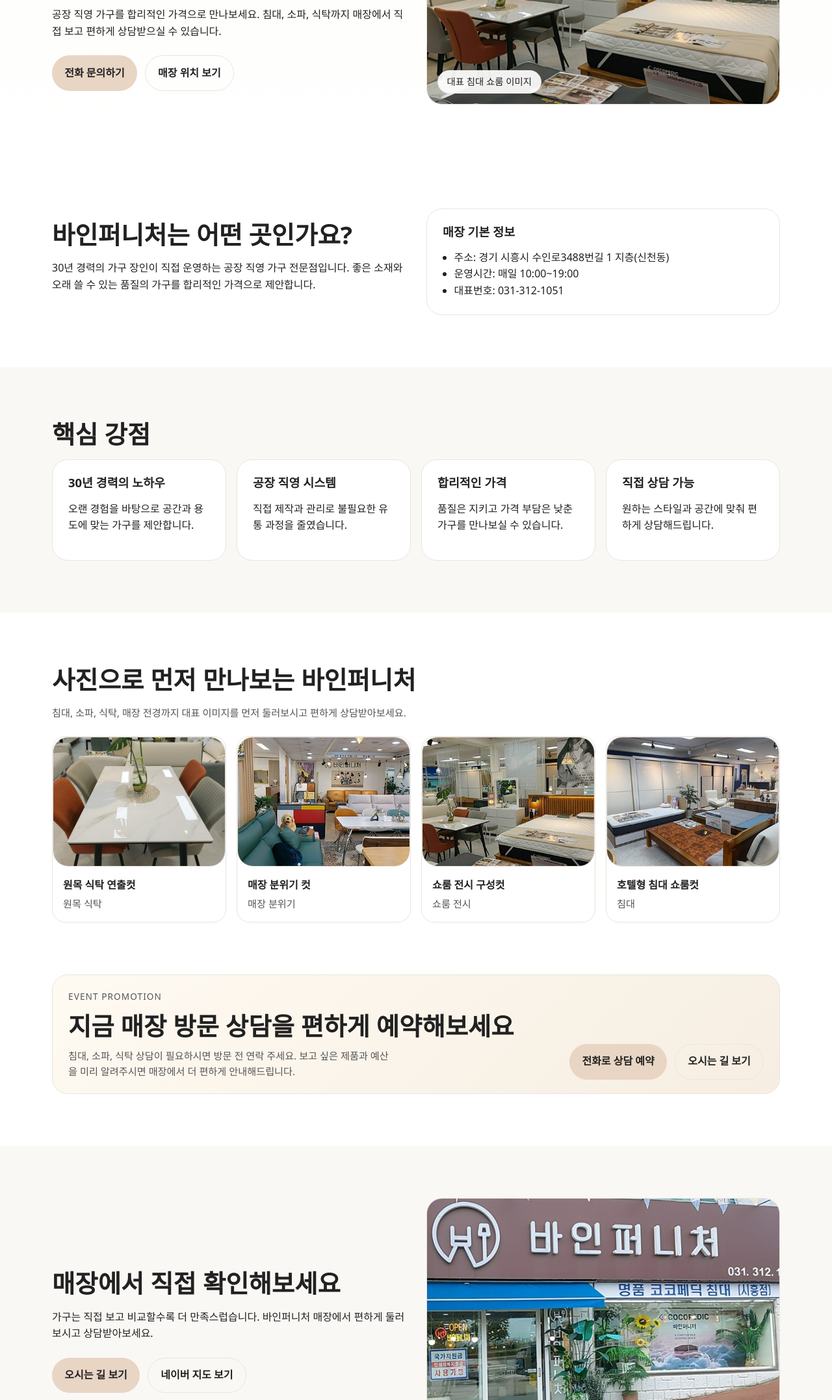
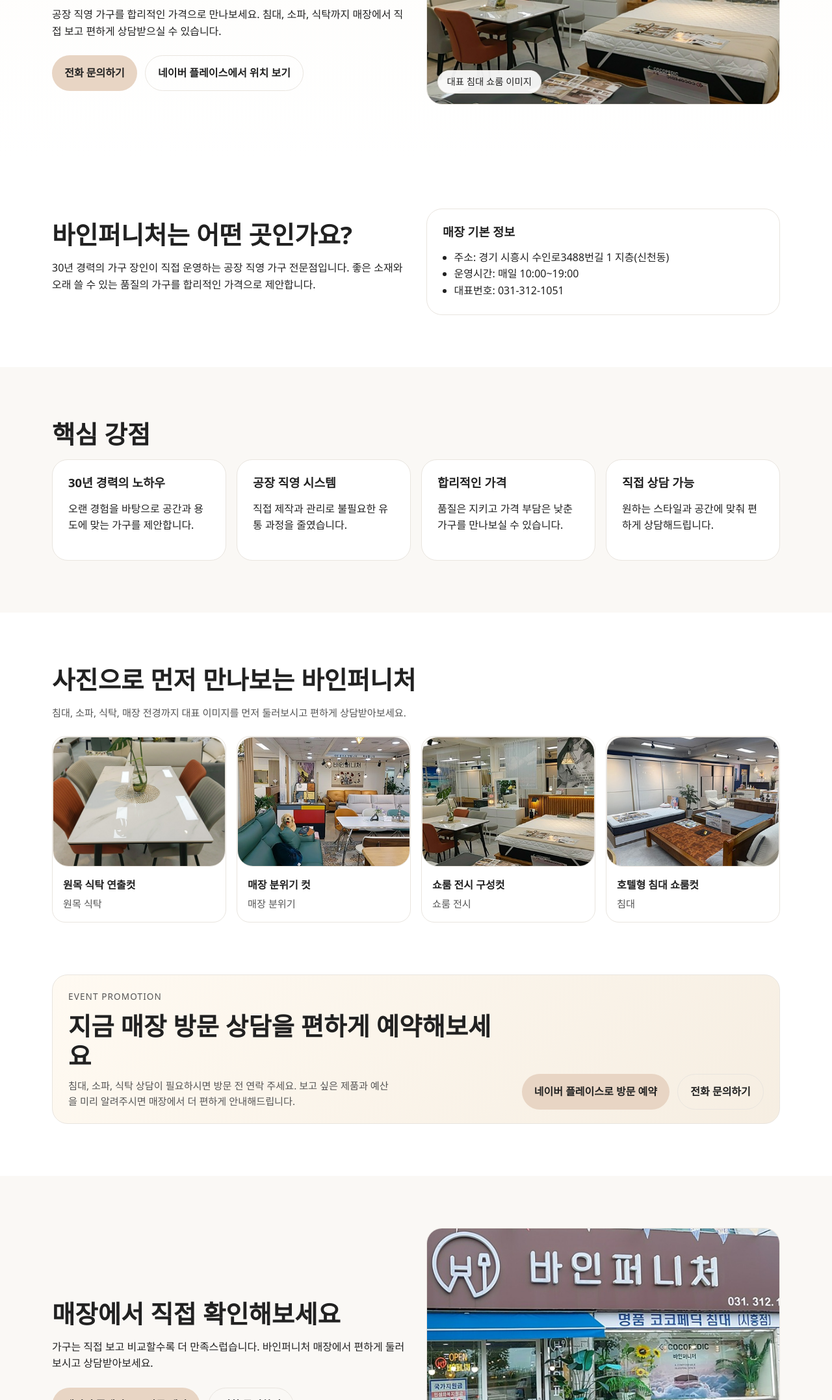
Before and after one commit to vinefurniture/vinefurniture-site, an Astro site: page / in a window 1280 px wide. Shown: the part 405-2560 px from the top of the page at 65% size. Built offline with nearby package versions, Linux system fonts and the light colour scheme; Astro itself is replaced by a stand-in of ours.

Commit message:
feat: route visit CTAs to naver place

```diff
--- a/scripts/check-preview-readiness.mjs
+++ b/scripts/check-preview-readiness.mjs
@@ -9,7 +9,7 @@
 const visibleGalleryCount = assetManifest.gallery.filter((asset) => asset.visible !== false).length;
 const homeGalleryCount = Math.min(4, visibleGalleryCount);
 const homePromoEnabled = siteContent.home?.promo?.enabled !== false;
-const homePhoneHrefCount = homePromoEnabled ? 3 : 2;
+const homePhoneHrefCount = homePromoEnabled ? 4 : 2;
 
 const pageChecks = [
   {
--- a/src/data/site-content.json
+++ b/src/data/site-content.json
@@ -54,8 +54,8 @@
     "heroBody": "공장 직영 가구를 합리적인 가격으로 만나보세요. 침대, 소파, 식탁까지 매장에서 직접 보고 편하게 상담받으실 수 있습니다.",
     "heroPrimaryCtaLabel": "전화 문의하기",
     "heroPrimaryCtaHref": "tel:0313121051",
-    "heroSecondaryCtaLabel": "매장 위치 보기",
-    "heroSecondaryCtaHref": "/location",
+    "heroSecondaryCtaLabel": "네이버 플레이스에서 위치 보기",
+    "heroSecondaryCtaHref": "https://naver.me/xlb3Zq7H",
     "aboutTitle": "바인퍼니처는 어떤 곳인가요?",
     "aboutBody": "30년 경력의 가구 장인이 직접 운영하는 공장 직영 가구 전문점입니다. 좋은 소재와 오래 쓸 수 있는 품질의 가구를 합리적인 가격으로 제안합니다.",
     "infoTitle": "매장 기본 정보",
@@ -88,10 +88,10 @@
     },
     "visitTitle": "매장에서 직접 확인해보세요",
     "visitBody": "가구는 직접 보고 비교할수록 더 만족스럽습니다. 바인퍼니처 매장에서 편하게 둘러보시고 상담받아보세요.",
-    "visitPrimaryCtaLabel": "오시는 길 보기",
-    "visitPrimaryCtaHref": "/location",
-    "visitSecondaryCtaLabel": "네이버 지도 보기",
-    "visitSecondaryCtaHref": "https://naver.me/xlb3Zq7H"
+    "visitPrimaryCtaLabel": "네이버 플레이스로 방문 예약",
+    "visitPrimaryCtaHref": "https://naver.me/xlb3Zq7H",
+    "visitSecondaryCtaLabel": "전화 문의하기",
+    "visitSecondaryCtaHref": "tel:0313121051"
   },
   "brand": {
     "title": "브랜드 소개 | 바인퍼니처",
--- a/src/pages/gallery.astro
+++ b/src/pages/gallery.astro
@@ -54,7 +54,7 @@
         </div>
         <div class="button-group cta-panel-actions">
           <a class="button" href={siteMeta.phoneHref} data-draft-href="business.phoneHref">전화 문의하기</a>
-          <a class="button secondary" href="/location">오시는 길 보기</a>
+          <a class="button secondary" href={siteMeta.place} target="_blank" rel="noreferrer" data-draft-href="business.place">네이버 플레이스에서 위치 보기</a>
         </div>
       </div>
     </div>
--- a/src/pages/index.astro
+++ b/src/pages/index.astro
@@ -19,7 +19,7 @@
         <p data-draft-field="home.heroBody">{home.heroBody}</p>
         <div class="button-group">
           <a class="button" href={home.heroPrimaryCtaHref} data-draft-href="business.phoneHref">{home.heroPrimaryCtaLabel}</a>
-          <a class="button secondary" href={home.heroSecondaryCtaHref}>{home.heroSecondaryCtaLabel}</a>
+          <a class="button secondary" href={home.heroSecondaryCtaHref} target="_blank" rel="noreferrer" data-draft-href="business.place">{home.heroSecondaryCtaLabel}</a>
         </div>
       </div>
 
@@ -86,8 +86,8 @@
             <p class="note home-promo-note" data-draft-field="homePromo.body">{homePromo?.body}</p>
           </div>
           <div class="button-group cta-panel-actions home-promo-actions">
-            <a class="button" href={home.heroPrimaryCtaHref} data-draft-href="business.phoneHref">전화로 상담 예약</a>
-            <a class="button secondary" href={home.visitPrimaryCtaHref}>오시는 길 보기</a>
+            <a class="button" href={home.visitPrimaryCtaHref} target="_blank" rel="noreferrer" data-draft-href="business.place">네이버 플레이스로 방문 예약</a>
+            <a class="button secondary" href={home.heroPrimaryCtaHref} data-draft-href="business.phoneHref">전화 문의하기</a>
           </div>
         </article>
       </div>
@@ -100,8 +100,8 @@
         <h2>{home.visitTitle}</h2>
         <p>{home.visitBody}</p>
         <div class="button-group">
-          <a class="button" href={home.visitPrimaryCtaHref}>{home.visitPrimaryCtaLabel}</a>
-          <a class="button secondary" href={home.visitSecondaryCtaHref} target="_blank" rel="noreferrer" data-draft-href="business.place">{home.visitSecondaryCtaLabel}</a>
+          <a class="button" href={home.visitPrimaryCtaHref} target="_blank" rel="noreferrer" data-draft-href="business.place">{home.visitPrimaryCtaLabel}</a>
+          <a class="button secondary" href={home.visitSecondaryCtaHref} data-draft-href="business.phoneHref">{home.visitSecondaryCtaLabel}</a>
         </div>
       </div>
       <div class="card-image-wrap hero-media-small">
```
